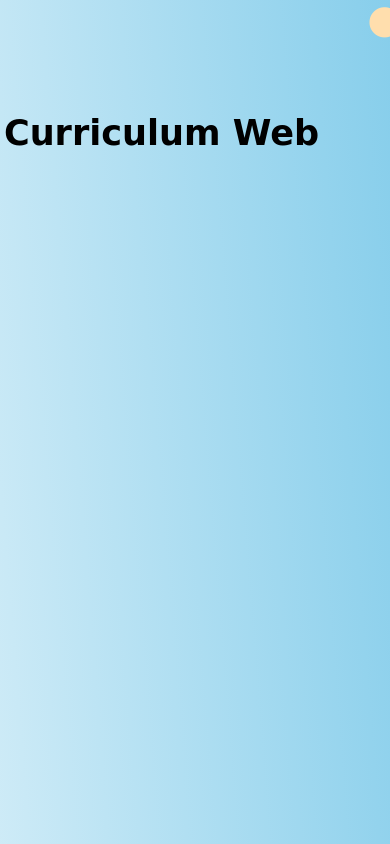
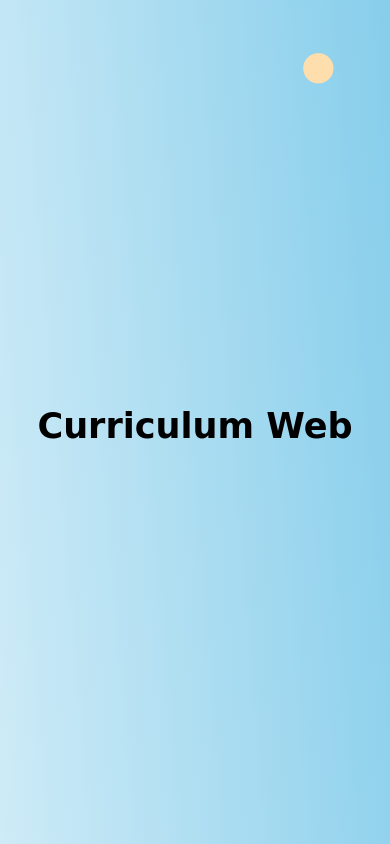
Before and after one commit to ManelGarcia/Curriculum-Web, a plain HTML site: page index.html in a window 390 px wide. Shown: the top 844 px of the page. Drawn offline with Linux system fonts and the light colour scheme; a web font is replaced by a local one.

Commit message:
first commit

```diff
--- a/css/style.css
+++ b/css/style.css
@@ -87,7 +87,7 @@ li a:hover {
 }
 
 #boton {
-    height: 10vh;
+    height: 0vh;
 }
 
 #header {
@@ -95,7 +95,7 @@ li a:hover {
     background-size: cover;
     background-attachment: fixed;
     font-size: 2.2vw;
-    height: 90vh;
+    height: 100vh;
 }
 
 #section1 {
@@ -160,9 +160,10 @@ iframe {
     color: navajowhite;
     float: right;
     font-size: 7vw;
-    position: relative;
+    position: absolute;
     top: 0;
-    right: -20px;
+    right: 50px;
+    top: 50px;
 }
 
 .column1 {
@@ -282,6 +283,7 @@ select {
     }
     body {
         margin: 1%;
+        margin-bottom: 14%;
     }
     .column2 i {
         font-size: 6vw;
@@ -303,7 +305,7 @@ select {
         width: 100%;
         display: flex;
     }
-    .flex {
+    .flex :not(#header) {
         display: table;
         align-items: center;
         justify-content: center;
--- a/index.html
+++ b/index.html
@@ -16,7 +16,7 @@
 </head>
 
 <body>
-    <div id="boton" class="row">
+    <div id="" class="roow">
         <button class="button1" onclick="myFunction()"><i class="fas fa-circle"></i></button>
     </div>
 
```
